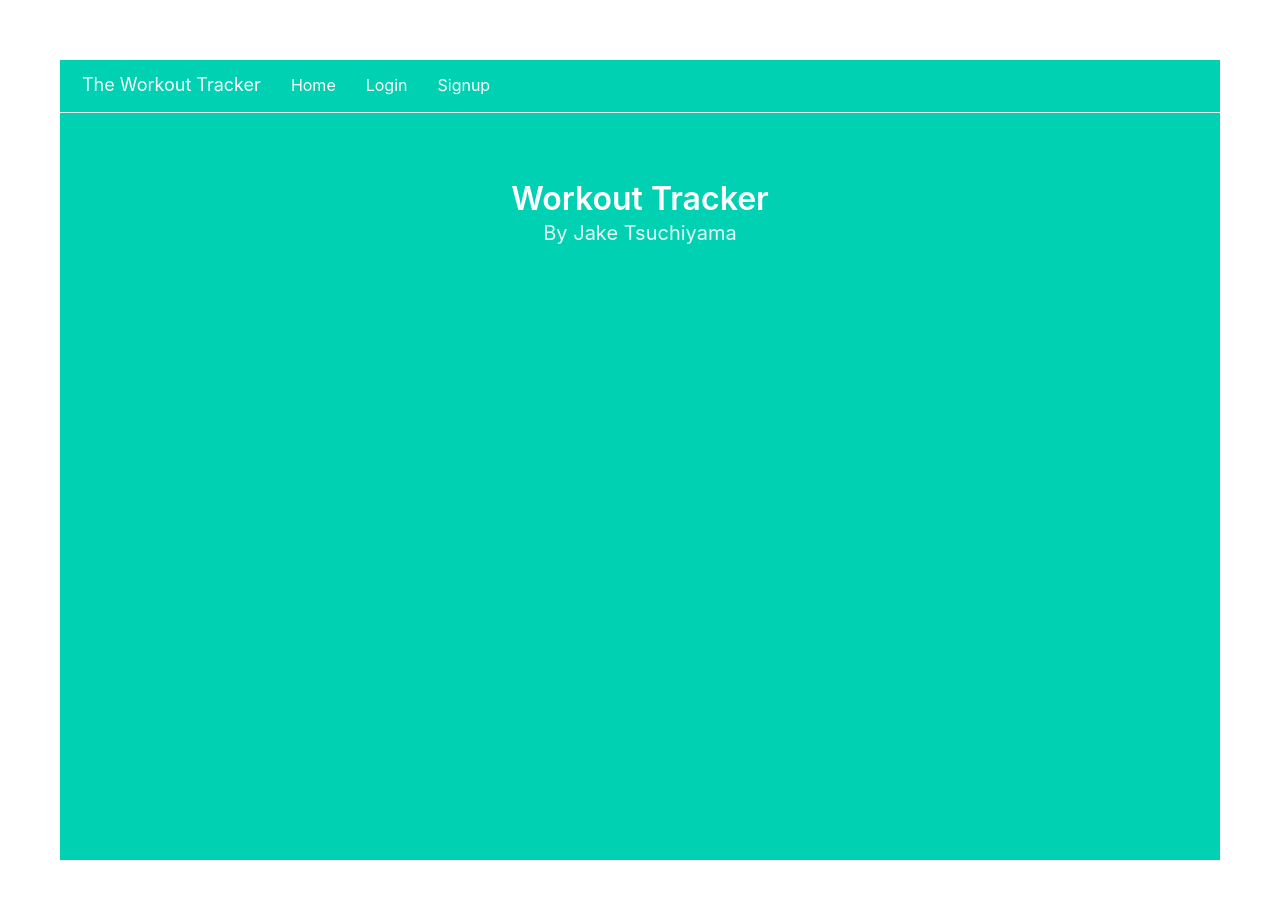
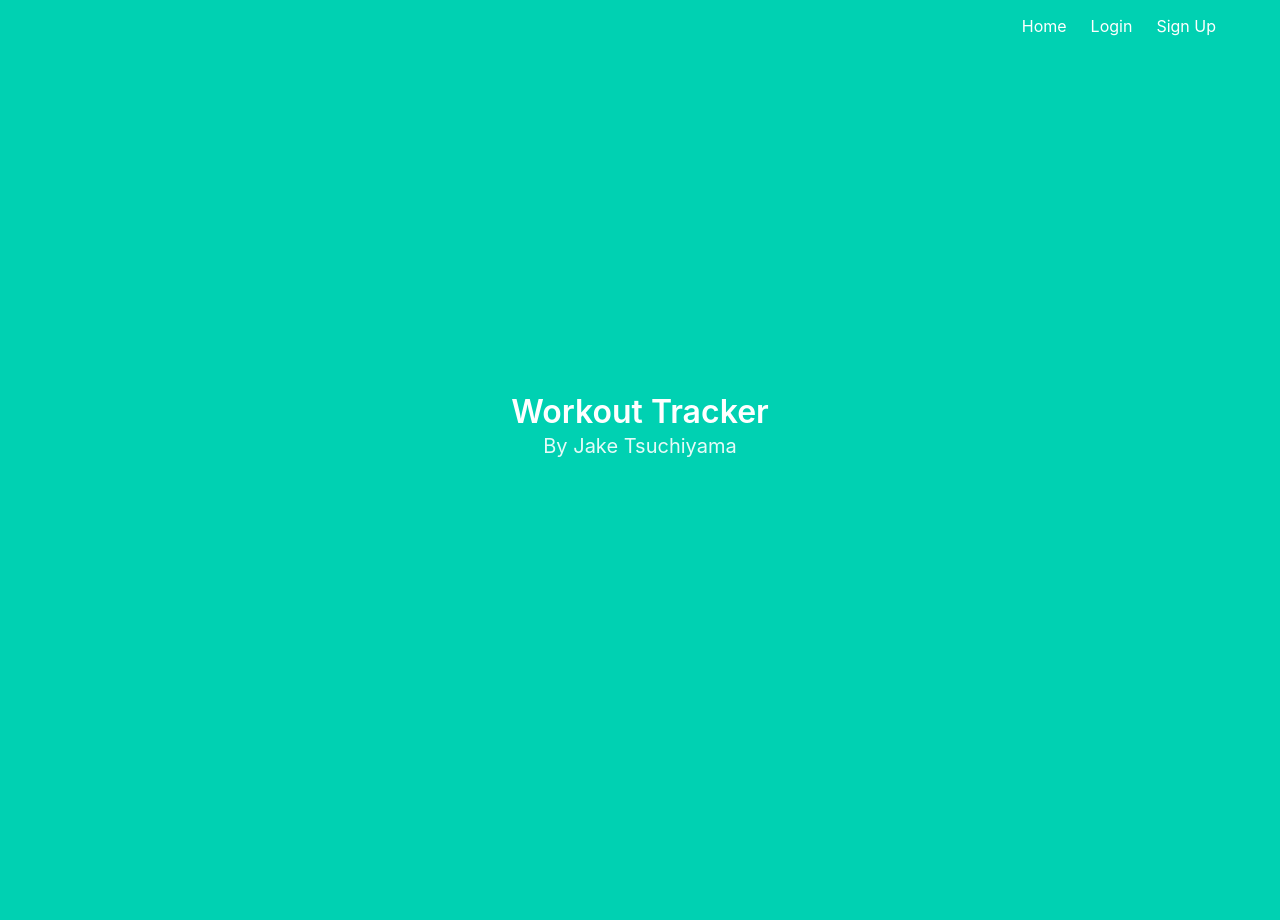
Before and after one commit to jtsuchiyama/workout, a Flask app: page / in a window 1280 px wide. After the commit the page ends 457 px from the top, so only its background shows below. Run offline with Flask 3, Linux system fonts and the light colour scheme; some libraries are stand-ins or nearby versions.

Commit message:
Reverting changes.

```diff
--- a/templates/base.html
+++ b/templates/base.html
@@ -1,77 +1,55 @@
-<html lang="en">
+<!DOCTYPE html>
+<html>
+
 <head>
     <meta charset="utf-8">
-    <meta name="viewport" content="width=device-width, initial-scale=1.0">
-    <title>Bootstrap Course</title>
-    <link rel="stylesheet" href="http://maxcdn.bootstrapcdn.com/bootstrap/3.3.6/css/bootstrap.min.css">
+    <meta http-equiv="X-UA-Compatible" content="IE=edge">
+    <meta name="viewport" content="width=device-width, initial-scale=1">
+    <title>Flask Auth Example</title>
     <link rel="stylesheet" href="https://cdnjs.cloudflare.com/ajax/libs/bulma/0.7.2/css/bulma.min.css" />
-    <style type="text/css">
-        body {
-            padding: 60px;
-        }
-    </style>
 </head>
 
 <body>
     <section class="hero is-primary is-fullheight">
 
         <div class="hero-head">
-            <!-- Fixed navbar -->
-            <nav class="navbar navbar-default navbar-fixed-top">
+            <nav class="navbar">
                 <div class="container">
 
-                    <div class="navbar-header">
-                        <button type="button" class="navbar-toggle collapsed" data-toggle="collapse"
-                                data-target="#navbar" aria-expanded="false" aria-controls="navbar">
-                            <span class="sr-only">Toggle navigation</span>
-                            <span class="icon-bar"></span>
-                            <span class="icon-bar"></span>
-                            <span class="icon-bar"></span>
-                        </button>
-                        <a class="navbar-brand" href="#">The Workout Tracker</a>
-                    </div>
-
-                    <div id="navbar" class="navbar-collapse collapse">
-
-                        <ul class="nav navbar-nav">
-                            <li><a href="{{ url_for('main.index') }}">
+                    <div id="navbarMenuHeroA" class="navbar-menu">
+                        <div class="navbar-end">
+                            <a href="{{ url_for('main.index') }}" class="navbar-item">
                                 Home
-                            </a></li>
+                            </a>
                             {% if current_user.is_authenticated %}
-                            <li><a href="{{ url_for('main.profile') }}">
+                            <a href="{{ url_for('main.profile') }}" class="navbar-item">
                                 Profile
-                            </a></li>
+                            </a>
                             {% endif %}
                             {% if not current_user.is_authenticated %}
-                            <li><a href="{{ url_for('auth.login') }}">
+                            <a href="{{ url_for('auth.login') }}" class="navbar-item">
                                 Login
-                            </a></li>
-                            <li><a href="{{ url_for('auth.signup') }}">
-                                Signup
-                            </a></li>
+                            </a>
+                            <a href="{{ url_for('auth.signup') }}" class="navbar-item">
+                                Sign Up
+                            </a>
                             {% endif %}
                             {% if current_user.is_authenticated %}
-                            <li><a href="{{ url_for('auth.logout') }}">
+                            <a href="{{ url_for('auth.logout') }}" class="navbar-item">
                                 Logout
-                            </a></li>
+                            </a>
                             {% endif %}
-                        </ul>
-                    </div>
-                </div><!--/.nav-collapse -->
-
-            </nav>
-
-            <div class="container">
-                <div class="hero-body">
-                    <div class="container has-text-centered">
-                    {% block content %}
-                    {% endblock %}
+                        </div>
                     </div>
                 </div>
+            </nav>
+        </div>
+
+        <div class="hero-body">
+            <div class="container has-text-centered">
+               {% block content %}
+               {% endblock %}
             </div>
-
-            <script src="https://ajax.googleapis.com/ajax/libs/jquery/1.12.4/jquery.min.js"></script>
-            <script src="http://maxcdn.bootstrapcdn.com/bootstrap/3.3.6/js/bootstrap.min.js"></script>
         </div>
     </section>
 </body>
```
